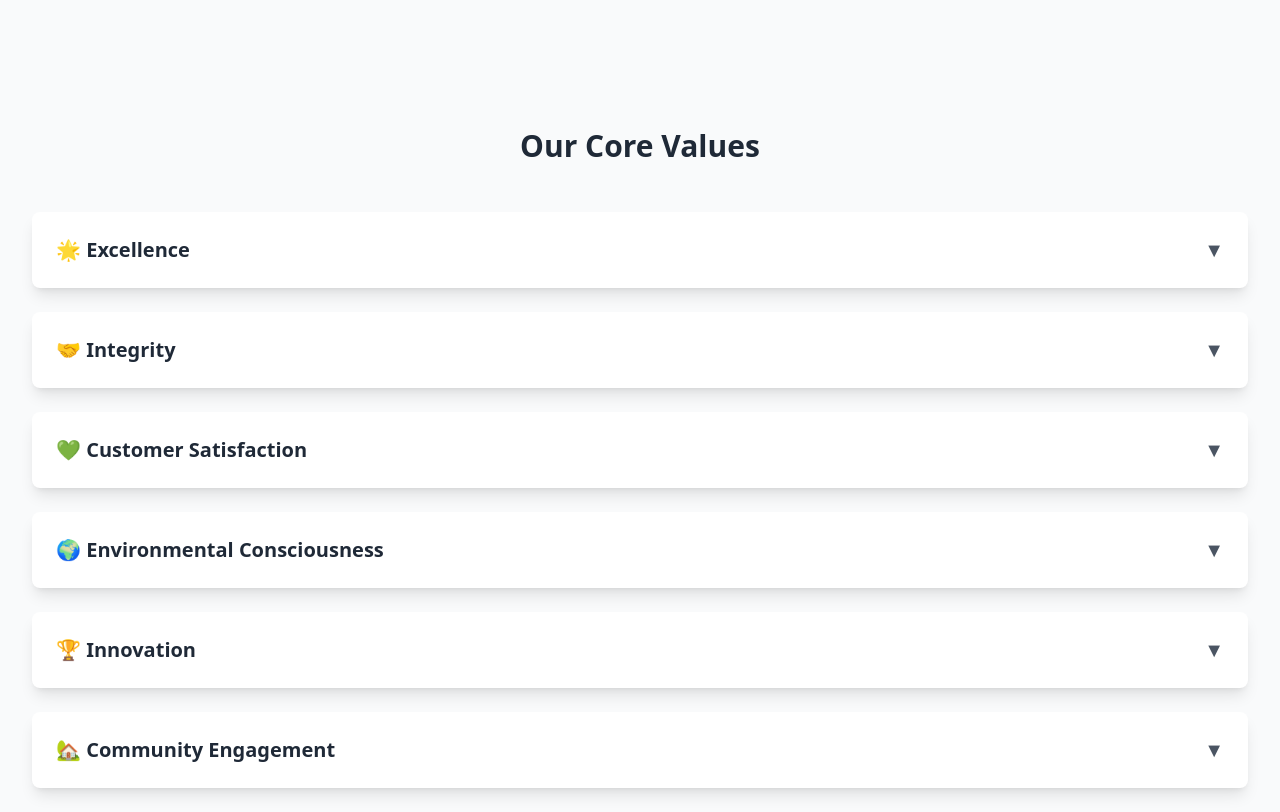
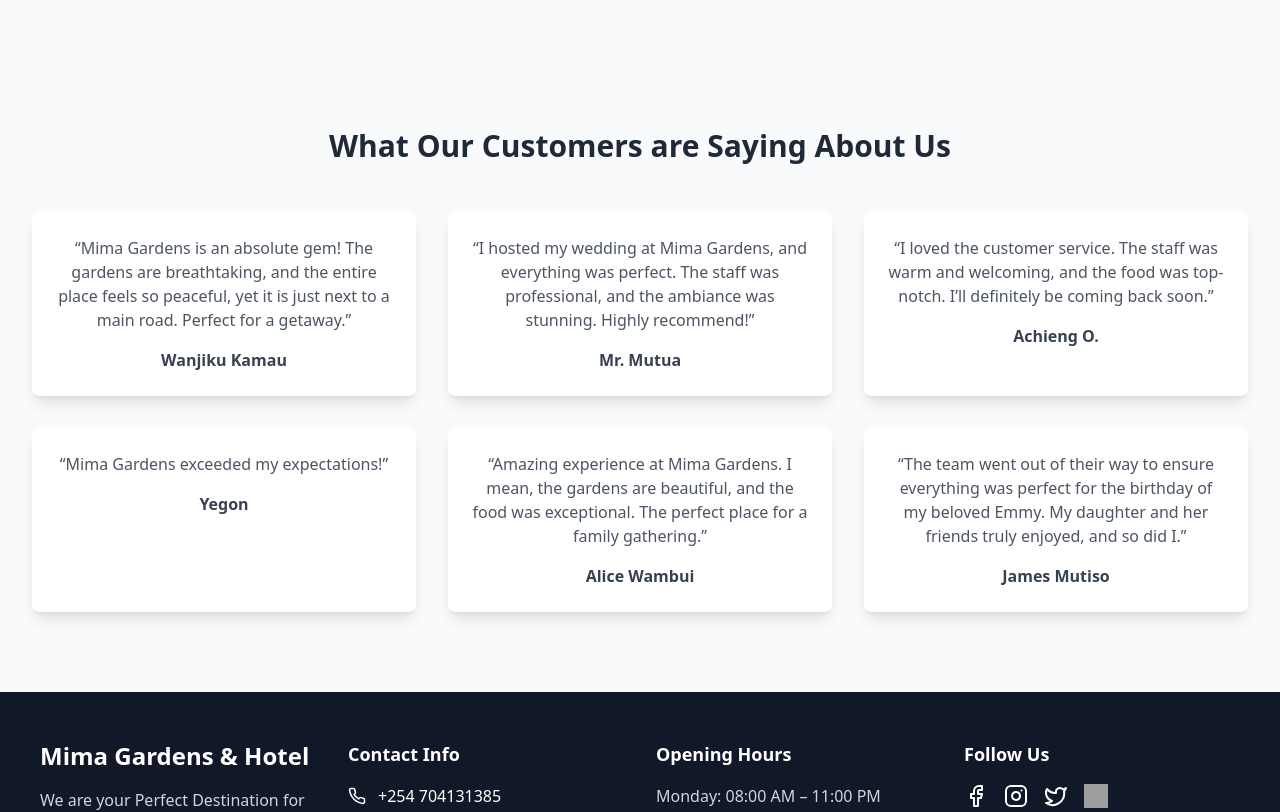
Before and after one commit to Kagwi/mimagardens.github.io, a React (Vite) app: page / in a window 1280 px wide. Shown: the part 640-1452 px from the top of the page. Built offline with nearby package versions, Linux system fonts and the light colour scheme; grey boxes are pictures that could not be loaded.

Commit message:
Update FeaturesSection.tsx

```diff
--- a/src/components/home/FeaturesSection.tsx
+++ b/src/components/home/FeaturesSection.tsx
@@ -1,6 +1,39 @@
 import React, { useState } from 'react';
 import { motion } from 'framer-motion';
 import { useInView } from 'react-intersection-observer';
+
+const features = [
+  {
+    title: 'Beautiful Gardens',
+    description: 'Mima Gardens features vibrant, well-tended gardens that surround you with the comforting warmth of nature. The rich greenery and peaceful atmosphere invite you to unwind, relax, and enjoy the soothing beauty of the natural world.',
+    image: 'https://github.com/Kagwi/mimagardens.github.io/blob/main/_SJS0659.jpg?raw=true',
+  },
+  {
+    title: 'Customizable Events',
+    description: 'We provide a spacious and well-maintained venue that can be customized to match your event’s unique needs. Whether it’s a wedding, birthday party, ruracio, baby shower, corporate gathering, our team ensures every detail is tailored to perfection.',
+    image: 'https://github.com/Kagwi/mimagardens.github.io/blob/main/_SJS0483.jpg?raw=true',
+  },
+  {
+    title: 'Ample Parking',
+    description: 'With a large parking space, Mima Gardens ensures convenience for all guests. No need to worry about where to park; we have enough space to accommodate many vehicles, ensuring a hassle-free experience.',
+    image: 'https://github.com/Kagwi/mimagardens.github.io/blob/main/_SJS0437.jpg?raw=true',
+  },
+  {
+    title: 'Your Favorite Local Cuisine',
+    description: 'Our restaurant serves delicious, freshly prepared local and international dishes in a serene environment. We focus on quality ingredients and exceptional flavors, making every meal a delightful experience.',
+    image: 'https://github.com/Kagwi/mimagardens.github.io/blob/main/_SJS0020-2.jpg?raw=true',
+  },
+  {
+    title: 'Sophisticated Bar Experience',
+    description: 'Enjoy a sophisticated bar experience with a wide range of drinks, including signature cocktails, fine wines, and premium spirits. The ambiance is stylish and relaxing, perfect for winding down after a long day.',
+    image: 'https://github.com/Kagwi/mimagardens.github.io/blob/main/_SJS0526.jpg?raw=true',
+  },
+  {
+    title: 'Excellent Customer Service',
+    description: 'At Mima Gardens, customer satisfaction is our top priority. Our dedicated team provides friendly, professional, and attentive service to ensure your visit is memorable and enjoyable.',
+    image: 'https://github.com/Kagwi/mimagardens.github.io/blob/main/_SJS0496.jpg?raw=true',
+  },
+];
 
 const coreValues = [
   { title: '🌟 Excellence', description: 'We are committed to delivering top-tier services and ensuring that every guest experiences the highest level of hospitality and professionalism. We strive to surpass expectations in every aspect of our business.' },
@@ -11,34 +44,28 @@ const coreValues = [
   { title: '🏡 Community Engagement', description: 'Mima Gardens actively supports and collaborates with the local community to create a positive impact through partnerships and social initiatives. Our commitment to social responsibility extends beyond our business, fostering meaningful connections with our neighbors.' },
 ];
 
+const testimonials = [
+  { name: 'Wanjiku Kamau', text: 'Mima Gardens is an absolute gem! The gardens are breathtaking, and the entire place feels so peaceful, yet it is just next to a main road. Perfect for a getaway.' },
+  { name: 'Mr. Mutua', text: 'I hosted my wedding at Mima Gardens, and everything was perfect. The staff was professional, and the ambiance was stunning. Highly recommend!' },
+  { name: 'Achieng O.', text: 'I loved the customer service. The staff was warm and welcoming, and the food was top-notch. I’ll definitely be coming back soon.' },
+  { name: 'Yegon', text: 'Mima Gardens exceeded my expectations!' },
+  { name: 'Alice Wambui', text: 'Amazing experience at Mima Gardens. I mean, the gardens are beautiful, and the food was exceptional. The perfect place for a family gathering.' },
+  { name: 'James Mutiso', text: 'The team went out of their way to ensure everything was perfect for the birthday of my beloved Emmy. My daughter and her friends truly enjoyed, and so did I.' },
+];
+
 const FeaturesSection = () => {
   const [selectedValue, setSelectedValue] = useState(null);
   const [ref, inView] = useInView({ triggerOnce: true, threshold: 0.1 });
 
   return (
-    <motion.div
-      ref={ref}
-      initial={{ opacity: 0, y: 50 }}
-      animate={inView ? { opacity: 1, y: 0 } : {}}
-      transition={{ duration: 0.8 }}
-      className="py-20 bg-gray-50"
-    >
+    <motion.div ref={ref} initial={{ opacity: 0, y: 50 }} animate={inView ? { opacity: 1, y: 0 } : {}} transition={{ duration: 0.8 }} className="py-20 bg-gray-50">
       <div className="max-w-7xl mx-auto px-4 sm:px-6 lg:px-8">
-        <h2 className="text-3xl font-bold text-center my-12">Our Core Values</h2>
-        <div className="flex flex-col items-center w-full space-y-6">
-          {coreValues.map((value, index) => (
-            <motion.div
-              key={index}
-              className="cursor-pointer bg-white p-6 rounded-lg shadow-lg w-full text-center transition duration-300"
-              onClick={() => setSelectedValue(selectedValue === value.title ? null : value.title)}
-            >
-              <div className="flex justify-between items-center">
-                <h3 className="text-xl font-semibold">{value.title}</h3>
-                <span className="text-gray-600 text-xl">{selectedValue === value.title ? '▲' : '▼'}</span>
-              </div>
-              {selectedValue === value.title && (
-                <p className="mt-4 text-gray-700">{value.description}</p>
-              )}
+        <h2 className="text-3xl font-bold text-center my-12">What Our Customers are Saying About Us</h2>
+        <div className="grid grid-cols-1 md:grid-cols-3 gap-8">
+          {testimonials.map((testimonial, index) => (
+            <motion.div key={index} whileHover={{ scale: 1.05 }} className="bg-white p-6 rounded-lg shadow-lg text-center">
+              <p className="text-gray-600 mb-4">&ldquo;{testimonial.text}&rdquo;</p>
+              <h4 className="font-semibold text-gray-700">{testimonial.name}</h4>
             </motion.div>
           ))}
         </div>
```
